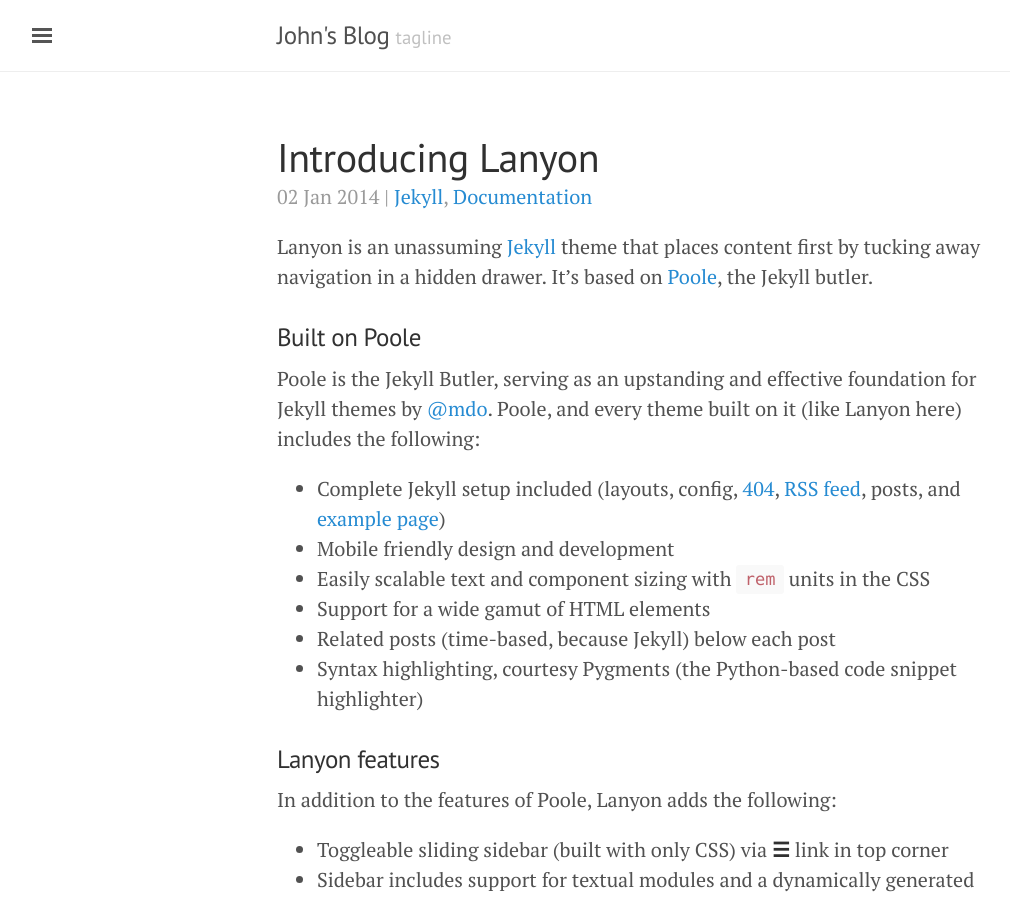
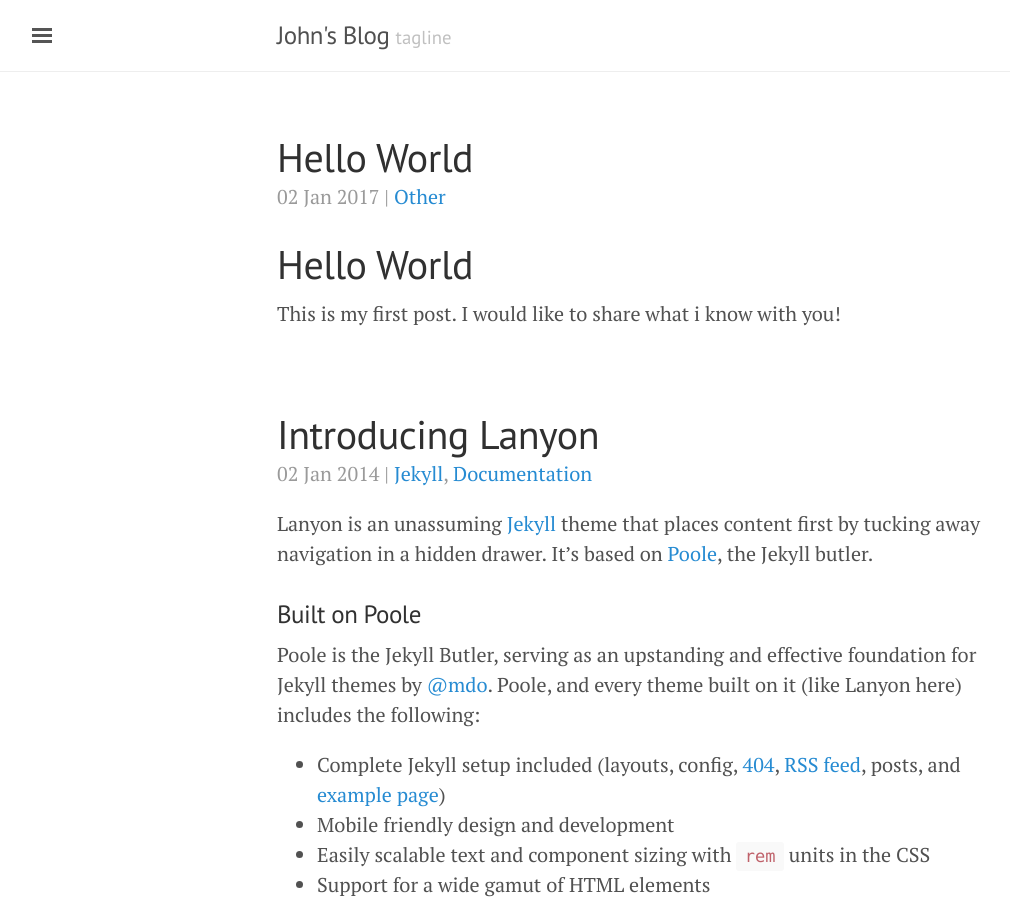
Before and after one commit to johnkwong/blog, a Jekyll site: the page built from index.html, in a window 1280 px wide and 900 px high. Shown: the whole window, without its empty margins (3-1013 px from the left). Built offline with Jekyll 4.4.1, drawn with Linux system fonts in a browser that asks for light colours; the list of posts is cut into pages by our own code.

Commit message:
Add first post

```diff
--- a/_includes/sidebar.html
+++ b/_includes/sidebar.html
@@ -25,9 +25,8 @@
       {% endif %}
     {% endfor %}
 
-    <a class="sidebar-nav-item" href="{{ site.github.repo }}/archive/v{{ site.version }}.zip">Download</a>
-    <a class="sidebar-nav-item" href="{{ site.github.repo }}">GitHub project</a>
-    <span class="sidebar-nav-item">Currently v{{ site.version }}</span>
+
+
   </nav>
 
   <div class="sidebar-item">
--- /dev/null
+++ b/_posts/2017-1-2-hello-world.md
@@ -0,0 +1,7 @@
+---
+layout: post
+title: Hello World
+tags: [other]
+---
+# Hello World
+This is my first post. I would like to share what i know with you!
```
Also changed, not shown: _data/tags.yml (+18 -0 lines), tag/data-mining.md (added, +5 -0 lines), tag/database.md (added, +5 -0 lines), tag/java.md (added, +5 -0 lines), tag/javascript.md (added, +5 -0 lines), tag/linux.md (added, +5 -0 lines), tag/other.md (added, +5 -0 lines).
